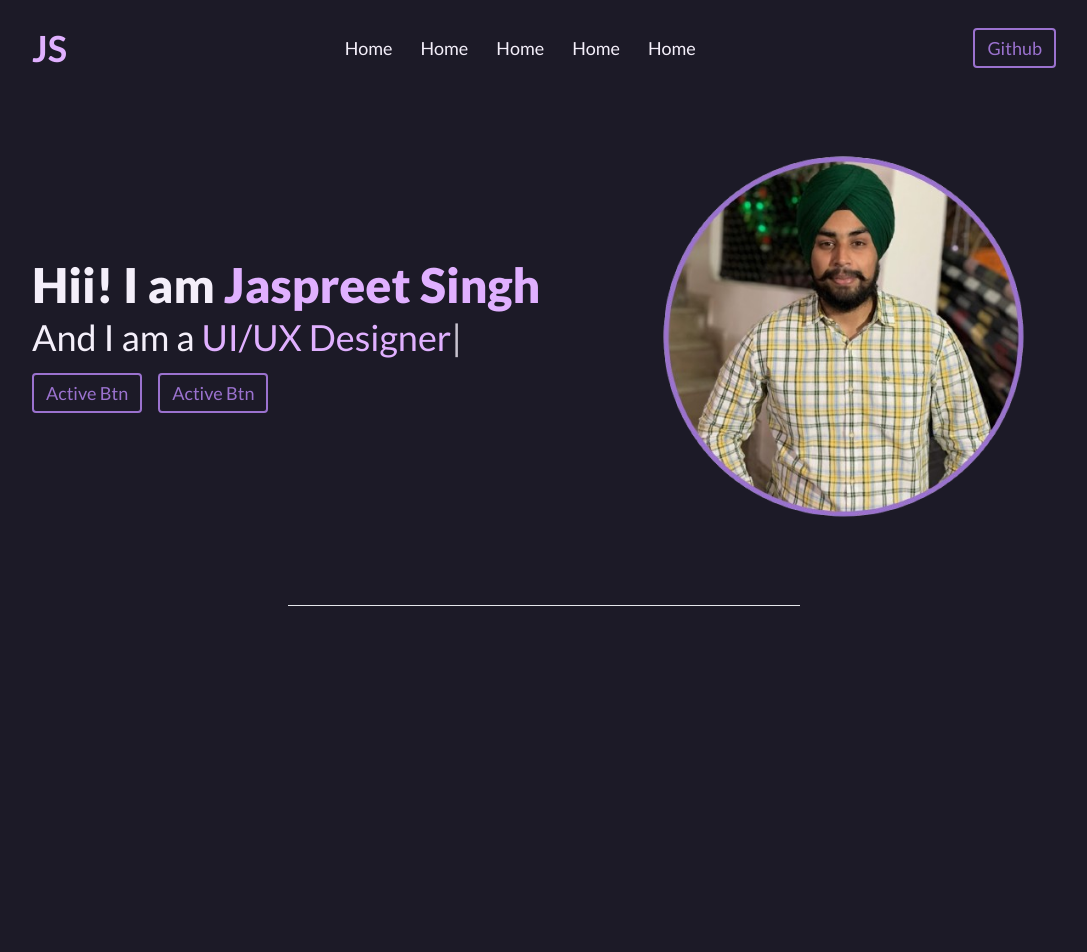
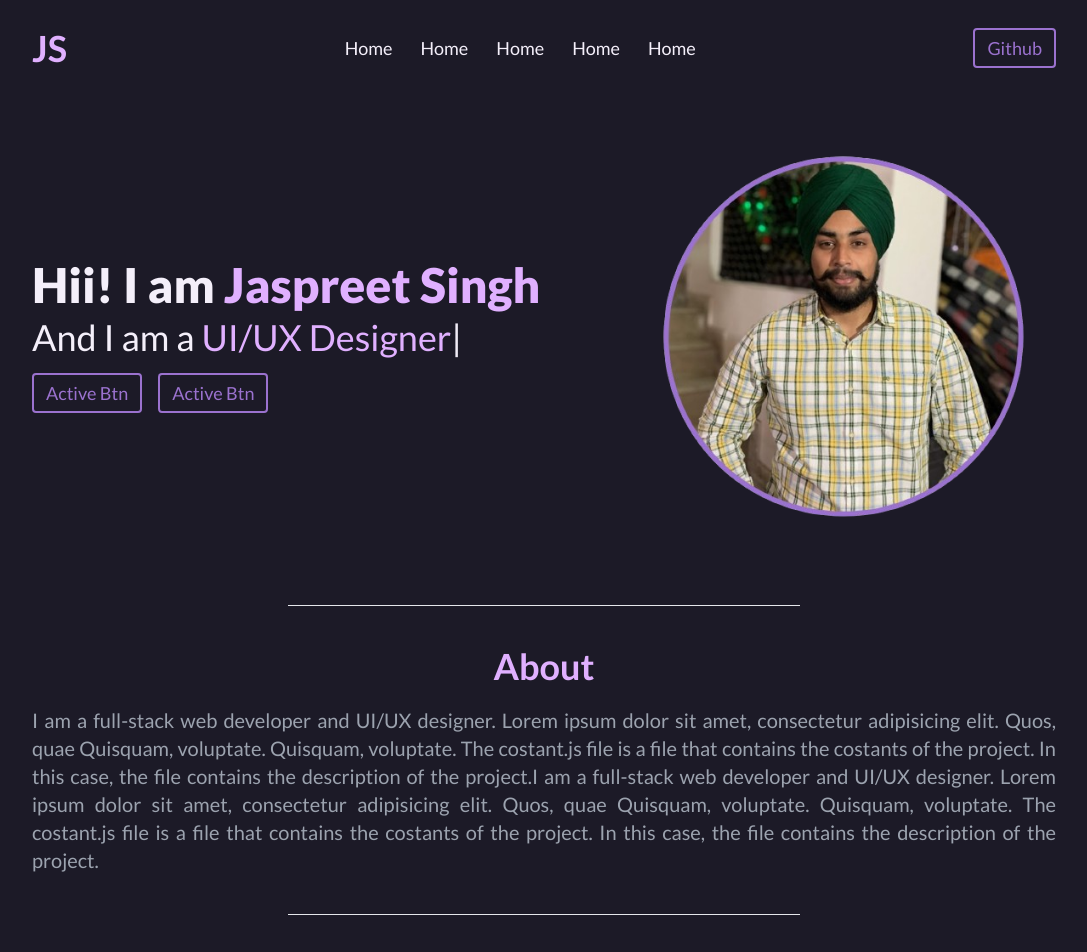
Before and after one commit to jaspreet6090/Portfolio-React, a React (Vite) app: page / in a window 1280 px wide. Shown: the top 952 px of the page, without its empty margins (96-1183 px from the left). Before the commit the page ends 800 px from the top, so only its background shows below. Built offline with nearby package versions, Linux system fonts and the light colour scheme.

Commit message:
"Add About and Skill components to App; update index.js and constant.js"
This commit adds the 'About' and 'Skill' components to the App component, updates the index.js file to export these new components

```diff
--- a/index.html
+++ b/index.html
@@ -5,6 +5,9 @@
     <link rel="icon" type="image/svg+xml" href="/vite.svg" />
     <meta name="viewport" content="width=device-width, initial-scale=1.0" />
    <link rel="stylesheet" href="https://cdnjs.cloudflare.com/ajax/libs/font-awesome/6.5.2/css/all.min.css">
+
+   <link rel="stylesheet" type='text/css' href="https://cdn.jsdelivr.net/gh/devicons/devicon@latest/devicon.min.css" />
+
     <title>Vite + React</title>
   </head>
   <body>
--- a/src/App.jsx
+++ b/src/App.jsx
@@ -1,5 +1,5 @@
 import React from 'react'
-import {Header , Horizontal, Main} from './components'
+import {Header , Horizontal, Main , About ,Skill} from './components'
 
 
 const App = () => {
@@ -10,8 +10,10 @@ const App = () => {
       <Header/>
       <Main/>
       <Horizontal/>
-
-
+      <About/>
+      <Horizontal/>
+      <Skill/>
+    <div className="h-[100px]"></div>
     </div>
   )
 }
--- /dev/null
+++ b/src/components/About/About.jsx
@@ -0,0 +1,19 @@
+import {description} from '../../costant';
+import { motion } from 'framer-motion';
+
+const About = () => {
+  return (
+    <section className="text-center my-10">
+      <motion.h2
+      //add onscroll animations
+      className="text-secondary text-3xl  font-bold sm:text-4xl"> About</motion.h2>
+      <motion.p className="text-gray-400 text-lg mt-5 text-justify sm:text-xl">
+
+        {description}
+        {description}
+      </motion.p>
+    </section>
+  )
+}
+
+export default About
--- /dev/null
+++ b/src/components/Skills/Skill.jsx
@@ -0,0 +1,11 @@
+import React from 'react'
+
+const skill = () => {
+  return (
+    <div>
+
+    </div>
+  )
+}
+
+export default skill
--- /dev/null
+++ b/src/components/Skills/SkillContainer.jsx
@@ -0,0 +1,11 @@
+import React from 'react'
+
+const SkillContainer = () => {
+  return (
+    <div>
+
+    </div>
+  )
+}
+
+export default SkillContainer
--- /dev/null
+++ b/src/components/Skills/SkillGroup.jsx
@@ -0,0 +1,11 @@
+import React from 'react'
+
+const SkillGroup = () => {
+  return (
+    <div>
+
+    </div>
+  )
+}
+
+export default SkillGroup
--- a/src/components/index.js
+++ b/src/components/index.js
@@ -2,7 +2,7 @@
 import Header from "./Header/Header";
 import Main from "./Main/Main";
 import Horizontal from "./Horizontal";
+import About from "./About/About";
+import Skill from "./Skills/SkillContainer";
 
-
-
-export {  Header , Main , Horizontal};
+export {  Header , Main , Horizontal , About , Skill};
--- a/src/costant.js
+++ b/src/costant.js
@@ -2,7 +2,7 @@ const name = `Jaspreet Singh`;
 
 const title = ["Web Developer", "UI/UX Designer", "Freelancer" ];
 
- const description = `The costant.js file is a file that contains the costants of the project.
+ const description = `I am a full-stack web developer and UI/UX designer. Lorem ipsum dolor sit amet, consectetur adipisicing elit. Quos, quae  Quisquam, voluptate. Quisquam, voluptate. The costant.js file is a file that contains the costants of the project.
 In this case, the file contains the description of the project.`
 
 export { name, title, description }
```
